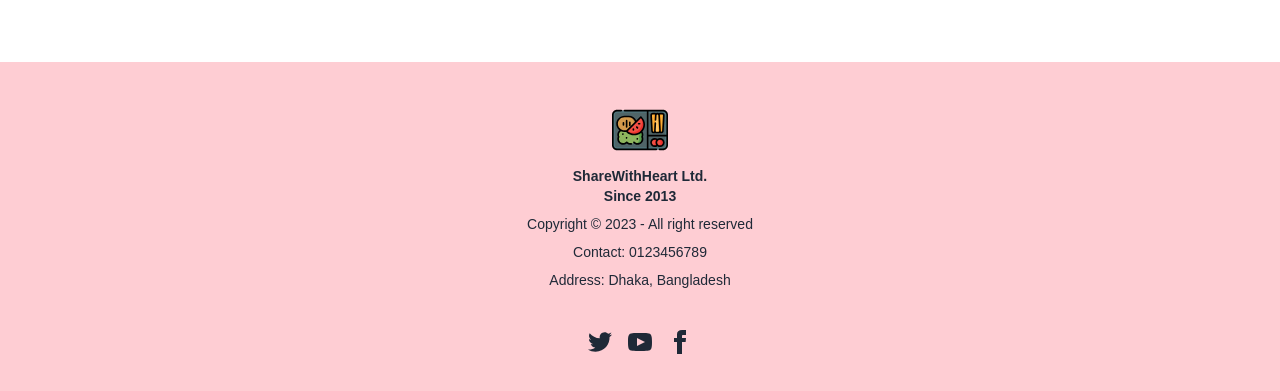
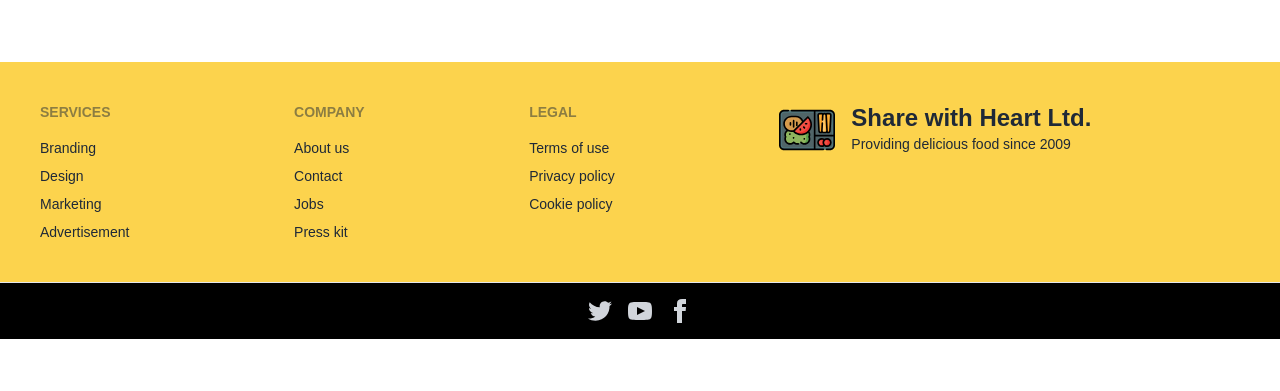
Before and after one commit to 2023afifa/Assignment11-FoodSharingClient, a React (Vite) app: page / in a window 1280 px wide. Shown: the part 2038-2429 px from the top of the page. After the commit the page ends 2377 px from the top, so only its background shows below. Built offline with nearby package versions, Linux system fonts and the light colour scheme; no server answers; a web font is replaced by a local one.

Commit message:
Footer updated

```diff
--- a/src/Shared/Footer/Footer.jsx
+++ b/src/Shared/Footer/Footer.jsx
@@ -3,17 +3,34 @@ import logo from "../../../images/logo.svg";
 const Footer = () => {
     return (
         <div>
-            <footer className="footer footer-center p-10 bg-rose-200">
-                <aside>
-                    <img className="h-14" src={logo} alt="" />
-                    <p className="font-bold">
-                        ShareWithHeart Ltd. <br />Since 2013
-                    </p>
-                    <p>Copyright © 2023 - All right reserved</p>
-                    <p>Contact: 0123456789</p>
-                    <p>Address: Dhaka, Bangladesh</p>
+            <footer className="footer p-10 bg-amber-300 text-base-content">
+                <nav>
+                    <h6 className="footer-title">Services</h6>
+                    <a className="link link-hover">Branding</a>
+                    <a className="link link-hover">Design</a>
+                    <a className="link link-hover">Marketing</a>
+                    <a className="link link-hover">Advertisement</a>
+                </nav>
+                <nav>
+                    <h6 className="footer-title">Company</h6>
+                    <a className="link link-hover">About us</a>
+                    <a className="link link-hover">Contact</a>
+                    <a className="link link-hover">Jobs</a>
+                    <a className="link link-hover">Press kit</a>
+                </nav>
+                <nav>
+                    <h6 className="footer-title">Legal</h6>
+                    <a className="link link-hover">Terms of use</a>
+                    <a className="link link-hover">Privacy policy</a>
+                    <a className="link link-hover">Cookie policy</a>
+                </nav>
+                <aside className="grid-flow-col">
+                    <img className="h-8 md:h-14 mr-2" src={logo} alt="" />
+                    <p><span className="text-2xl font-semibold">Share with Heart Ltd.</span> <br />Providing delicious food since 2009</p>
                 </aside>
-                <nav>
+            </footer>
+            <footer className="footer px-10 py-4 border-t bg-black text-gray-300">
+                <nav className="md:place-self-center md:justify-self-center">
                     <div className="grid grid-flow-col gap-4">
                         <a><svg xmlns="http://www.w3.org/2000/svg" width="24" height="24" viewBox="0 0 24 24" className="fill-current"><path d="M24 4.557c-.883.392-1.832.656-2.828.775 1.017-.609 1.798-1.574 2.165-2.724-.951.564-2.005.974-3.127 1.195-.897-.957-2.178-1.555-3.594-1.555-3.179 0-5.515 2.966-4.797 6.045-4.091-.205-7.719-2.165-10.148-5.144-1.29 2.213-.669 5.108 1.523 6.574-.806-.026-1.566-.247-2.229-.616-.054 2.281 1.581 4.415 3.949 4.89-.693.188-1.452.232-2.224.084.626 1.956 2.444 3.379 4.6 3.419-2.07 1.623-4.678 2.348-7.29 2.04 2.179 1.397 4.768 2.212 7.548 2.212 9.142 0 14.307-7.721 13.995-14.646.962-.695 1.797-1.562 2.457-2.549z"></path></svg></a>
                         <a><svg xmlns="http://www.w3.org/2000/svg" width="24" height="24" viewBox="0 0 24 24" className="fill-current"><path d="M19.615 3.184c-3.604-.246-11.631-.245-15.23 0-3.897.266-4.356 2.62-4.385 8.816.029 6.185.484 8.549 4.385 8.816 3.6.245 11.626.246 15.23 0 3.897-.266 4.356-2.62 4.385-8.816-.029-6.185-.484-8.549-4.385-8.816zm-10.615 12.816v-8l8 3.993-8 4.007z"></path></svg></a>
```
